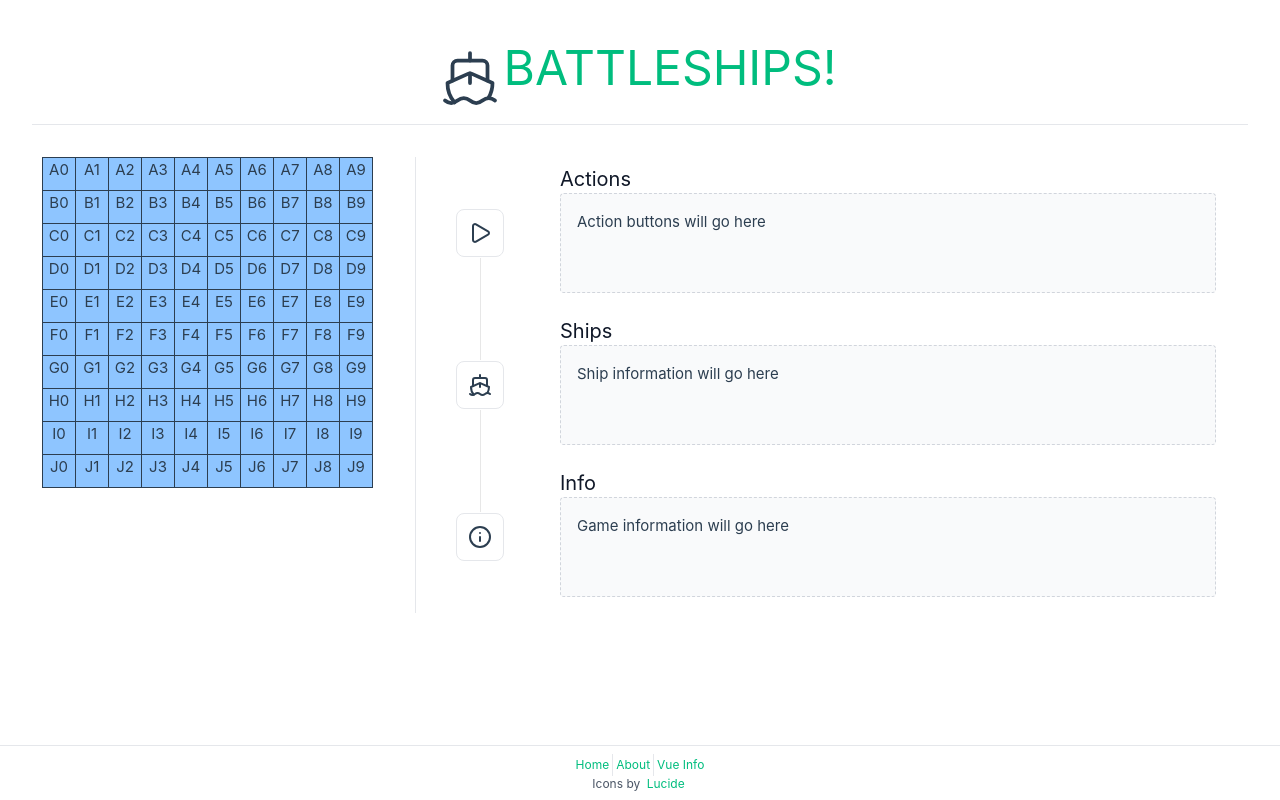
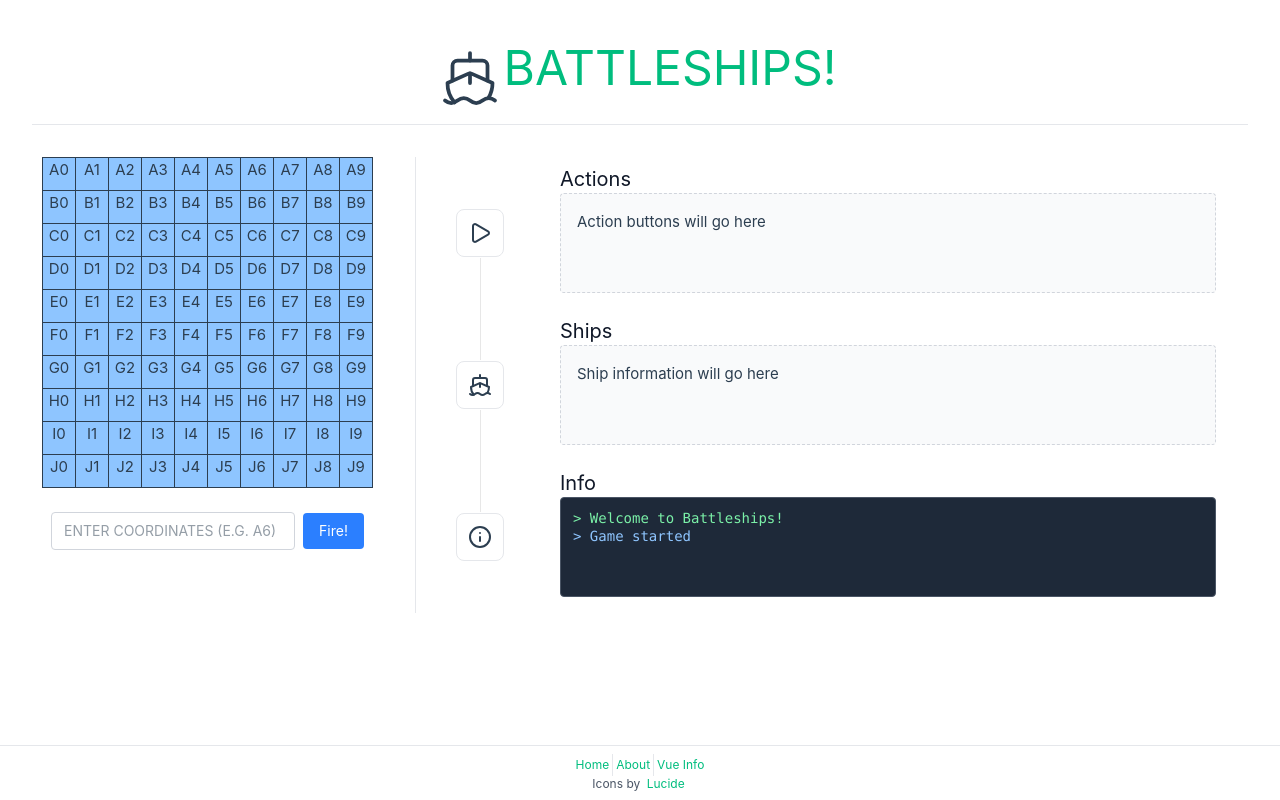
Before and after one commit to philipheslop/vue-battleships, a Vue app: page / in a window 1280 px wide. Built offline with nearby package versions, Linux system fonts and the light colour scheme; the HTML template or start-up script is replaced by a standard one.

Commit message:
Typescript and added info-messages

```diff
--- a/src/components/MainGrid.vue
+++ b/src/components/MainGrid.vue
@@ -1,5 +1,5 @@
 <template>
-  <div class="w-full flex justify-center">
+  <div class="w-full flex flex-col items-center">
     <div class="content">
       <table class="border border-collapse">
         <tr v-for="(row, rowIndex) in tableData" :key="rowIndex + 'row'">
@@ -8,21 +8,45 @@
               :msg="element"
               :row="rowIndex"
               :col="colIndex"
-              :clicked="getCellState(rowIndex, colIndex)"
-              @cell-click="toggleCell"
+              :clicked="getCell(rowIndex, colIndex).clicked"
+              @cell-click="chooseCell"
             />
           </td>
         </tr>
       </table>
     </div>
+
+    <div class="mt-4 pt-6 flex gap-2 items-center">
+      <input
+        v-model="coordinateInput"
+        @input="restrictInput"
+        @keyup.enter="handleCoordinateSubmit"
+        placeholder="Enter coordinates (e.g. A6)"
+        :class="[
+          'px-3 py-2 border rounded text-sm uppercase transition-colors duration-200',
+          isInputError ? 'border-red-500' : 'border-gray-300'
+        ]"
+        maxlength="2"
+      />
+      <button
+        @click="handleCoordinateSubmit"
+        class="px-4 py-2 bg-blue-500 text-white rounded text-sm hover:bg-blue-600"
+      >
+        Fire!
+      </button>
+    </div>
   </div>
 </template>
 
 <script setup lang="ts">
+import { ref } from 'vue'
 import GridItem from './GridItem.vue'
-import { useGrid } from '../use/useGrid.js'
+import { useGrid } from '../use/useGrid'
+import { parseCoordinate } from '../utils/coordinates'
+import { useMessages } from '../use/useMessages'
 
-const { gridState, toggleCell, getCellState } = useGrid()
+const { gridState, chooseCell, getCell } = useGrid()
+const { addMessage } = useMessages()
 
 const rows = 10
 const cols = 10
@@ -33,4 +57,56 @@ for (let i = 0; i < rows; i++) {
     tableData[i][j] = String.fromCharCode(65 + i) + j
   }
 }
+
+const coordinateInput = ref('')
+const isInputError = ref(false)
+
+const flashError = () => {
+  isInputError.value = true
+  setTimeout(() => {
+    isInputError.value = false
+  }, 300)
+}
+
+const restrictInput = () => {
+  const originalValue = coordinateInput.value
+  const value = coordinateInput.value.toUpperCase()
+
+  // Only allow letter A-J followed by digit 0-9
+  const validPattern = /^[A-J]?[0-9]?$/
+
+  if (!validPattern.test(value)) {
+    // Flash red border for invalid input
+    flashError()
+
+    // Add message to terminal
+    addMessage('Invalid input, use coordinates like A6', 'red')
+
+    // Remove invalid characters
+    coordinateInput.value = value.replace(/[^A-J0-9]/g, '')
+
+    // Ensure letter comes before number
+    const letters = coordinateInput.value.match(/[A-J]/g)
+    const numbers = coordinateInput.value.match(/[0-9]/g)
+
+    if (letters && numbers) {
+      coordinateInput.value = letters[0] + numbers[0]
+    } else if (letters && letters.length > 1) {
+      coordinateInput.value = letters[0]
+    } else if (numbers && numbers.length > 1) {
+      coordinateInput.value = numbers[0]
+    }
+  }
+}
+
+const handleCoordinateSubmit = () => {
+  const coordinates = parseCoordinate(coordinateInput.value)
+
+  if (coordinates) {
+    chooseCell(coordinates.row, coordinates.col)
+    coordinateInput.value = ''
+  } else {
+    alert('Invalid coordinates! Please enter format like A6 (A-J, 0-9)')
+  }
+}
 </script>
--- /dev/null
+++ b/src/types/grid.ts
@@ -0,0 +1,5 @@
+export interface GridCell {
+  clicked: boolean
+}
+
+export type GridState = GridCell[][]
--- /dev/null
+++ b/src/types/message.ts
@@ -0,0 +1,8 @@
+export interface GameMessage {
+  text: string
+  color: string
+  id: number
+  timestamp: Date
+}
+
+export type MessageColor = 'blue' | 'green' | 'red' | 'yellow' | 'gray'
--- a/src/use/useGrid.js
+++ /dev/null
@@ -1,28 +0,0 @@
-import { ref } from 'vue'
-
-export function useGrid() {
-  // Grid state - 10x10 matrix where each cell can be clicked
-  const gridState = ref(Array(10).fill().map(() => Array(10).fill(false)))
-
-  // Handle cell click
-  const toggleCell = (row, col) => {
-    gridState.value[row][col] = !gridState.value[row][col]
-  }
-
-  // Get cell state
-  const getCellState = (row, col) => {
-    return gridState.value[row][col]
-  }
-
-  // Reset grid
-  const resetGrid = () => {
-    gridState.value = Array(10).fill().map(() => Array(10).fill(false))
-  }
-
-  return {
-    gridState,
-    toggleCell,
-    getCellState,
-    resetGrid
-  }
-}
--- /dev/null
+++ b/src/use/useGrid.ts
@@ -0,0 +1,40 @@
+import { ref } from 'vue'
+import type { GridState, GridCell } from '../types/grid'
+
+export function useGrid() {
+  // Create a single cell with proper typing
+  const createCell = (): GridCell => ({
+    clicked: false
+  })
+
+  // Grid state - 10x10 matrix where each cell has properties
+  const gridState = ref<GridState>(
+    Array(10).fill(null).map(() =>
+      Array(10).fill(null).map(() => createCell())
+    )
+  )
+
+  // Handle cell click
+  const chooseCell = (row: number, col: number) => {
+    gridState.value[row][col].clicked = !gridState.value[row][col].clicked
+  }
+
+  // Get full cell state
+  const getCell = (row: number, col: number): GridCell => {
+    return gridState.value[row][col]
+  }
+
+  // Reset grid
+  const resetGrid = () => {
+    gridState.value = Array(10).fill(null).map(() =>
+      Array(10).fill(null).map(() => createCell())
+    )
+  }
+
+  return {
+    gridState,
+    chooseCell,
+    getCell,
+    resetGrid
+  }
+}
--- /dev/null
+++ b/src/use/useMessages.ts
@@ -0,0 +1,35 @@
+import { ref, computed } from 'vue'
+import type { GameMessage, MessageColor } from '../types/message'
+
+const messages = ref<GameMessage[]>([])
+let messageIdCounter = 0
+
+export function useMessages() {
+  const addMessage = (text: string, color: MessageColor = 'gray') => {
+    const newMessage: GameMessage = {
+      text,
+      color,
+      id: messageIdCounter++,
+      timestamp: new Date()
+    }
+
+    messages.value.unshift(newMessage)
+
+    // Keep only the last 5 messages
+    if (messages.value.length > 5) {
+      messages.value = messages.value.slice(0, 5)
+    }
+  }
+
+  const clearMessages = () => {
+    messages.value = []
+  }
+
+  const lastFiveMessages = computed(() => messages.value)
+
+  return {
+    messages: lastFiveMessages,
+    addMessage,
+    clearMessages
+  }
+}
--- /dev/null
+++ b/src/utils/coordinates.ts
@@ -0,0 +1,22 @@
+export interface Coordinate {
+  row: number
+  col: number
+}
+
+export function parseCoordinate(input: string): Coordinate | null {
+  if (!input || input.length < 2) return null
+
+  const letter = input.charAt(0).toUpperCase()
+  const number = input.slice(1)
+
+  // Convert letter to row (A=0, B=1, etc.)
+  const row = letter.charCodeAt(0) - 65
+  const col = parseInt(number)
+
+  // Validate bounds
+  if (row < 0 || row >= 10 || col < 0 || col >= 10 || isNaN(col)) {
+    return null
+  }
+
+  return { row, col }
+}
--- a/src/views/HomeView.vue
+++ b/src/views/HomeView.vue
@@ -1,6 +1,26 @@
 <script setup lang="ts">
+import { onMounted } from 'vue'
 import PanelItem from '../components/PanelItem.vue'
 import { Play, Ship, Info } from 'lucide-vue-next'
+import { useMessages } from '../use/useMessages'
+
+const { messages, addMessage } = useMessages()
+
+const getTerminalColorClasses = (color: string) => {
+  const colorMap: Record<string, string> = {
+    blue: 'text-blue-300',
+    green: 'text-green-300',
+    red: 'text-red-300',
+    yellow: 'text-yellow-300',
+    gray: 'text-gray-300'
+  }
+  return colorMap[color] || 'text-gray-300'
+}
+
+onMounted(() => {
+  addMessage('Game started', 'blue')
+  addMessage('Welcome to Battleships!', 'green')
+})
 </script>
 
 <template>
@@ -30,8 +50,20 @@ import { Play, Ship, Info } from 'lucide-vue-next'
         <Info />
       </template>
       <template #heading>Info</template>
-      <div class="min-h-[100px] bg-gray-50 border border-dashed border-gray-300 p-4 rounded">
-        Game information will go here
+      <div class="min-h-[100px] bg-gray-800 border border-gray-600 p-3 rounded font-mono text-sm overflow-hidden">
+        <div v-if="messages.length === 0" class="text-green-300">
+          > Waiting for commands...
+        </div>
+        <div v-else class="space-y-1">
+          <div
+            v-for="message in messages"
+            :key="message.id"
+            :class="getTerminalColorClasses(message.color)"
+            class="leading-tight"
+          >
+            > {{ message.text }}
+          </div>
+        </div>
       </div>
     </PanelItem>
   </main>
```
Also changed, not shown: 1 other file (tests, documents, lock files or other folders).
